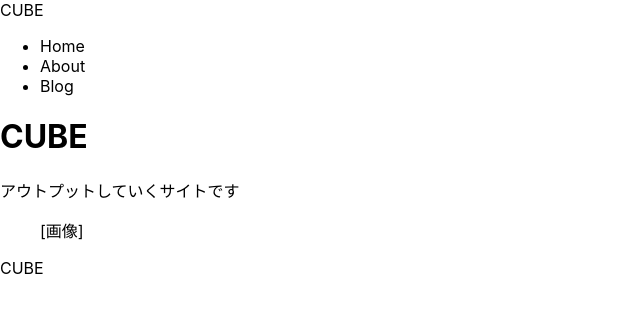
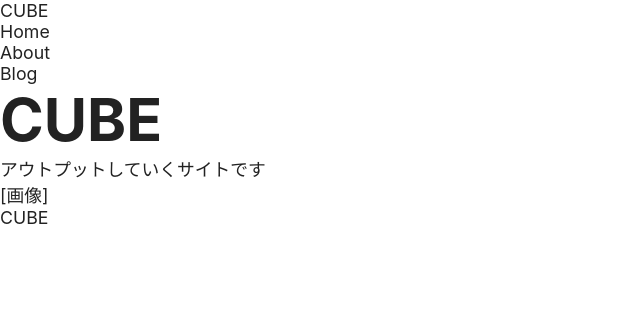
Before and after one commit to Miz-dev/next-react-website, a Next.js app: page / in a window 1280 px wide. Shown: the top 312 px of the page, without its empty margins (0-640 px from the left). Built offline with nearby package versions, Linux system fonts and the light colour scheme.

Commit message:
💄 グローバルスタイルの設定

```diff
--- a/pages/_app.js
+++ b/pages/_app.js
@@ -1,5 +1,5 @@
+import "../styles/globals.css";
 import Layout from "components/Layout";
-import "../styles/globals.css";
 
 function MyApp({ Component, pageProps }) {
 	return (
--- a/styles/globals.css
+++ b/styles/globals.css
@@ -1,26 +1,76 @@
-html,
+:root {
+	/* カラー（色） */
+	--white: #ffffff;
+	--gray-10: #eeeeee;
+	--gray-25: #aaaaaa;
+	--gray-50: #707070;
+	--gray-75: #444444;
+	--black: #222222;
+	--accent: #0d87e0;
+
+	/* タイポグラフィ（フォントサイズ） */
+	--body: clamp(1rem, 0.95rem + 0.2vw, 1.125rem); /* 16-18px */
+	--display: clamp(4.5rem, 1.83rem + 11.34vw, 10rem); /* 72-160 */
+	--heading1: clamp(2rem, 1.3rem + 3vw, 4rem); /* 32-64px */
+	--heading2: calc(var(--body) * 1.5); /* 24-27px */
+	--heading3: calc(var(--body) * 1.2); /* 19.2-21.6px */
+	--small-heading2: clamp(0.875rem, 4vw - 1rem, 1.6875rem); /* 14-27px */
+	--small-heading3: calc(var(--small-heading2) * 0.86); /* 12-23px */
+
+	/* スペース（余白・間隔） */
+	--space-xs: clamp(1.25rem, 1rem + 0.98vw, 1.875rem); /* 20-30px */
+	--space-sm: calc(var(--space-xs) * 1.5); /* 30-45px */
+	--space-md: calc(var(--space-xs) * 2); /* 40-60px */
+	--space-lg: calc(var(--space-xs) * 3); /* 60-90px */
+	--space-xl: calc(var(--space-xs) * 4); /* 80-120px */
+	--space-jump: clamp(1.25rem, 0.35rem + 3.8vw, 3.75rem); /* 20-60px */
+}
+
+/* 基本設定 */
 body {
+	color: var(--black);
+	font-family: -apple-system, BlinkMacSystemFont, "Segoe UI", Helvetica, Arial,
+		sans-serif;
+	font-size: var(--body);
+}
+
+h1 {
+	font-size: var(--heading1);
+}
+
+h2 {
+	font-size: var(--heading2);
+}
+
+h3 {
+	font-size: var(--heading3);
+}
+
+/* next/image */
+span > img {
+	transition: 0.2s;
+}
+
+/* リセット */
+body,
+h1,
+h2,
+h3,
+p,
+figure,
+ul {
+	margin: 0;
 	padding: 0;
-	margin: 0;
-	font-family: -apple-system, BlinkMacSystemFont, Segoe UI, Roboto, Oxygen,
-		Ubuntu, Cantarell, Fira Sans, Droid Sans, Helvetica Neue, sans-serif;
+	list-style: none;
+}
+
+*,
+*::before,
+*::after {
+	box-sizing: border-box;
 }
 
 a {
 	color: inherit;
 	text-decoration: none;
 }
-
-* {
-	box-sizing: border-box;
-}
-
-/* @media (prefers-color-scheme: dark) {
-  html {
-    color-scheme: dark;
-  }
-  body {
-    color: white;
-    background: black;
-  }
-} */
```
